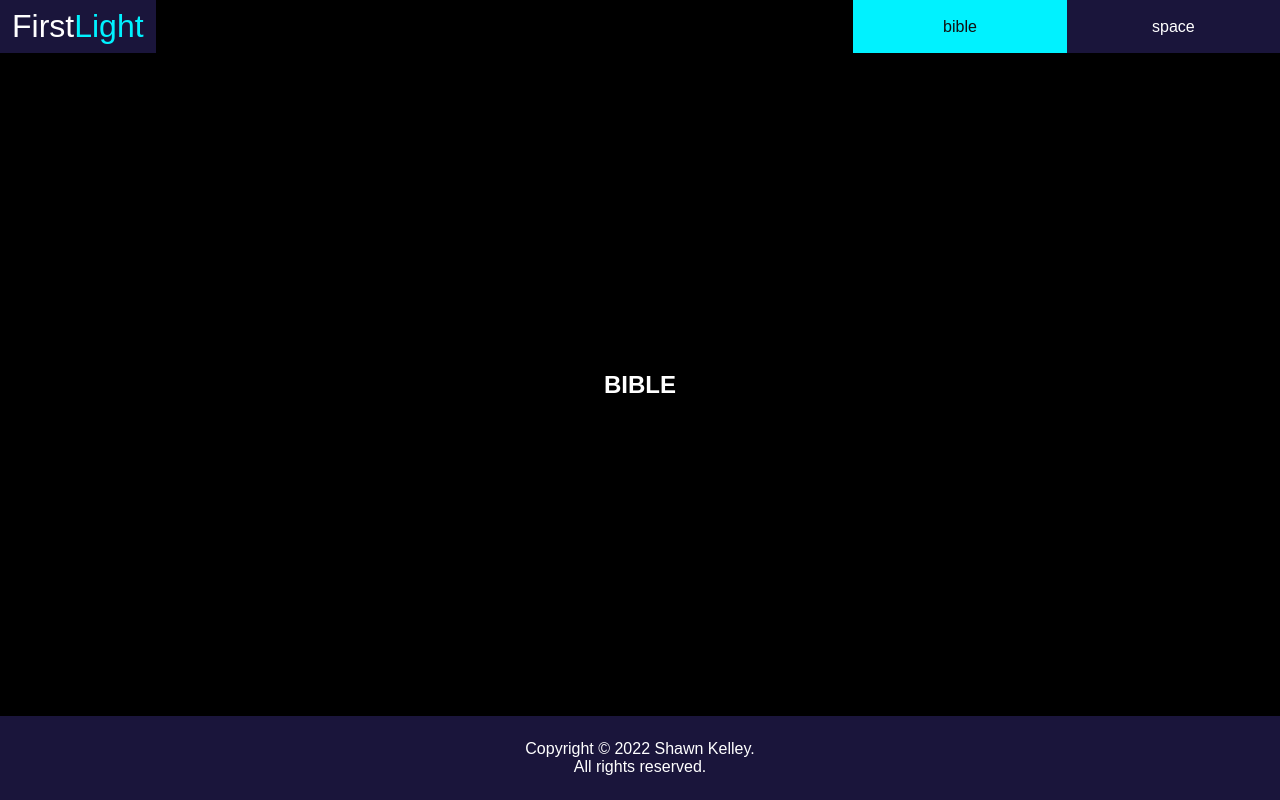
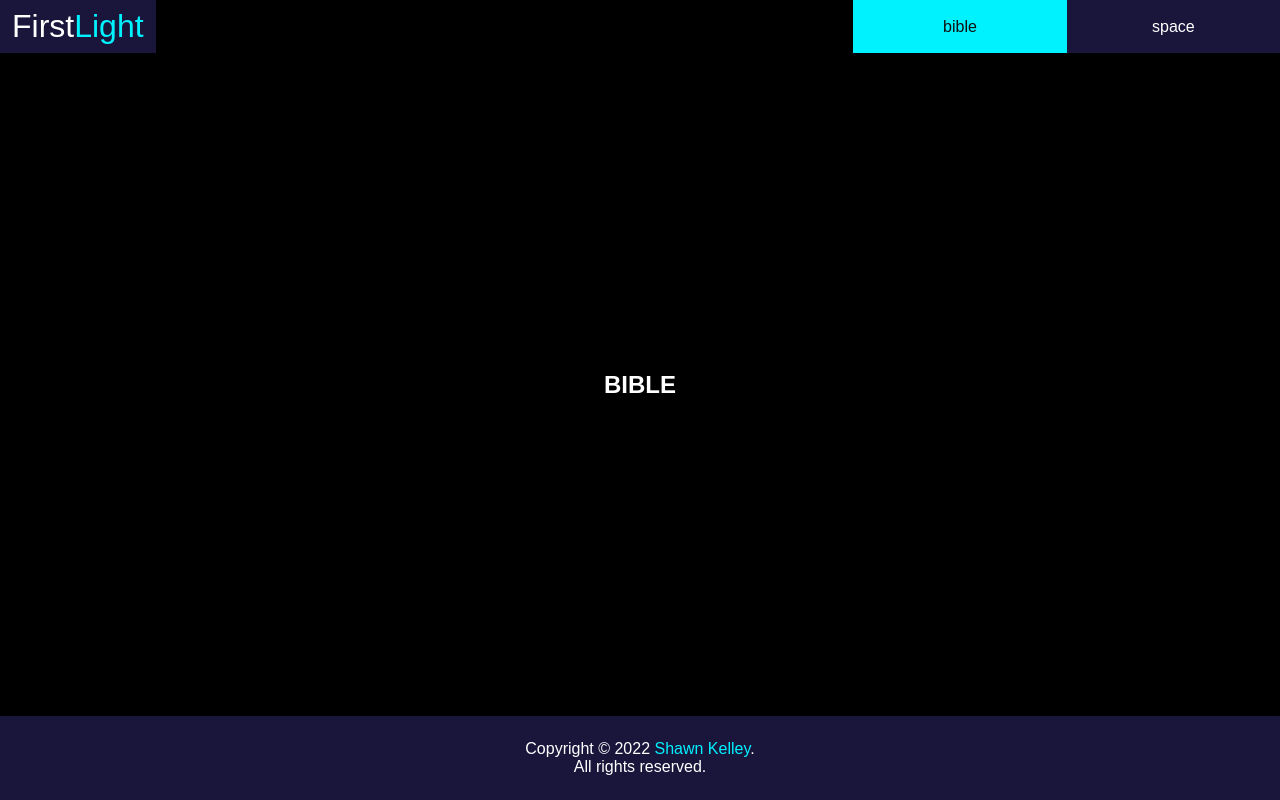
Before and after one commit to shawnkelleydev/first-light-next, a Next.js app: page /bible in a window 1280 px wide. Built offline with nearby package versions, Linux system fonts and the light colour scheme.

Commit message:
Add get another verse && link animation

```diff
--- a/components/Link/Internal/index.js
+++ b/components/Link/Internal/index.js
@@ -1,20 +1,23 @@
 import Link from 'next/link'
-import { useRouter } from 'next/router'
+// import { useRouter } from 'next/router'
 
 export default function External({ styles, text, url }) {
-  let { route } = useRouter()
+  // let { route } = useRouter()
 
-  const checkForMatch = () => {
-    let match = false
-    const words = text.replace(/[?.!]/g, '').split(' ')
-    words.forEach((word) => (route.includes(word) ? (match = true) : null))
-    if (text === 'home' && route === '/') match = true
-    return match
-  }
+  // const checkForMatch = () => {
+  //   let match = false
+  //   const words = text.replace(/[?.!]/g, '').split(' ')
+  //   words.forEach((word) => (route.includes(word) ? (match = true) : null))
+  //   if (text === 'home' && route === '/') match = true
+  //   return match
+  // }
 
   return (
     <Link href={url}>
-      <a className={`${styles.a} ${checkForMatch() ? styles.active : ''}`}>
+      <a
+        className={styles.a}
+        // data-active={checkForMatch()}
+      >
         {text}
       </a>
     </Link>
--- a/components/Link/styles.module.css
+++ b/components/Link/styles.module.css
@@ -1,24 +1,21 @@
 .a {
-  --active-color: #var(--color-accent);
-  --active-background-color: none;
-  --background: none;
-  --hover-background-color: none;
-  --hover-color: var(--color-accent);
-  --padding: 0;
-  --text-color: #fff;
-  background: var(--background);
-  color: var(--text-color);
+  color: var(--color-accent);
   position: relative;
-  padding: var(--padding);
   transition: 0.2s ease-out;
 }
 
-.active {
-  background: var(--active-background-color);
-  color: var(--active-color);
+.a::before {
+  background: var(--color-accent);
+  content: '';
+  height: 1px;
+  position: absolute;
+  transition: 0.2s ease-out;
+  width: 0;
+  left: 50%;
+  bottom: -2px;
 }
 
-.a:hover {
-  color: var(--hover-color);
-  background: var(--hover-background-color);
+.a:hover::before {
+  left: 0;
+  width: 100%;
 }
```
Also changed, not shown: components/DailyVerse/index.js (+11 -2 lines).
